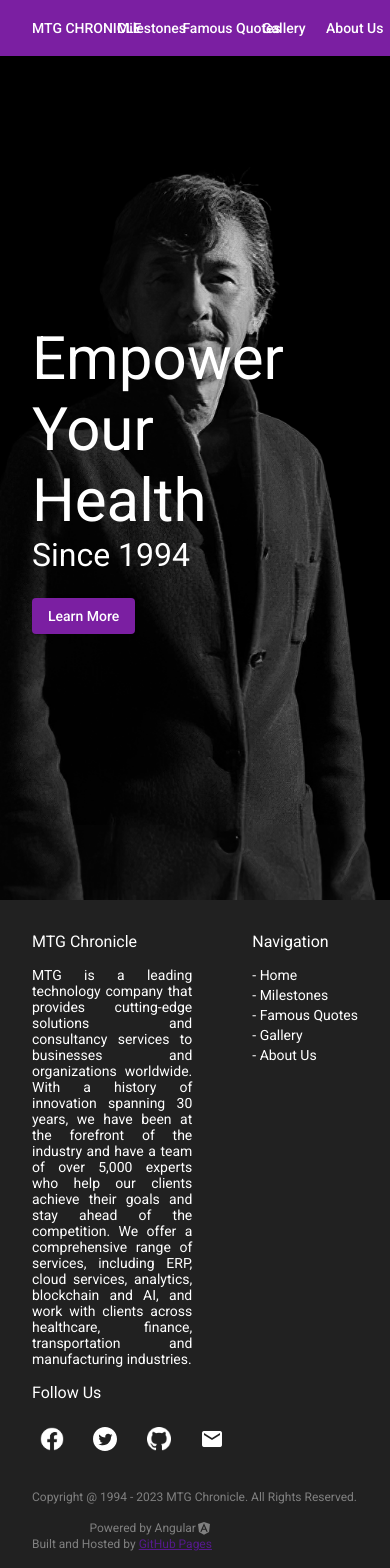
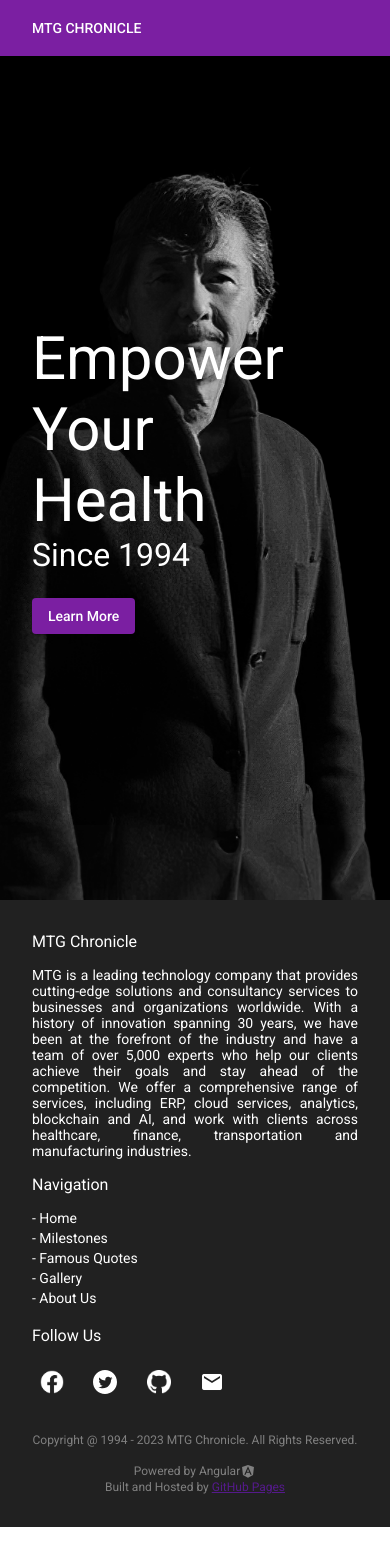
Before and after one commit to mtg-chronicle/mtg-chronicle, an Angular app: page / in a window 390 px wide. Shown: the top 1568 px of the page. After the commit the page ends 1527 px from the top, so only its background shows below. Built offline with nearby package versions, Linux system fonts and the light colour scheme.

Commit message:
utilize ResponsiveService in app.component

```diff
--- a/src/app/app.component.html
+++ b/src/app/app.component.html
@@ -1,19 +1,16 @@
-<mat-toolbar color="primary">
+<mat-toolbar color="primary" responsive>
   <mat-toolbar-row>
     <button mat-button routerLink="/">MTG CHRONICLE</button>
     <span class="toolbar__spacer"></span>
-    <button mat-button routerLink="/stories">Milestones</button>
-    <button mat-button routerLink="/quotes">Famous Quotes</button>
-    <button mat-button routerLink="/gallery">Gallery</button>
-    <button mat-button>About Us</button>
+    <span *ngIf="viewsize.match(viewsize.categories.default)" class="toolbar__links">
+      <button mat-button routerLink="/stories">Milestones</button>
+      <button mat-button routerLink="/quotes">Famous Quotes</button>
+      <button mat-button routerLink="/gallery">Gallery</button>
+      <button mat-button>About Us</button>
+    </span>
   </mat-toolbar-row>
 </mat-toolbar>
 <router-outlet></router-outlet>
-
-
-
-
-
 
 <footer class="footer">
   <div class="footer__element footer__brand">
--- a/src/app/app.component.scss
+++ b/src/app/app.component.scss
@@ -92,3 +92,16 @@
         font-size: 14px;
     }
 }
+
+:host.viewsize--small {
+
+    .footer {
+        flex-direction: column;
+
+        .footer__copyright,
+        .footer__buildtool {
+            align-self: center;
+            text-align: center;
+        }
+    }
+}
--- a/src/app/app.component.ts
+++ b/src/app/app.component.ts
@@ -1,24 +1,40 @@
-import { Component } from '@angular/core';
+import { BreakpointObserver, Breakpoints, BreakpointState } from '@angular/cdk/layout';
+import { Component, HostBinding, OnInit } from '@angular/core';
 import { MatIconRegistry } from '@angular/material/icon';
 import { DomSanitizer } from '@angular/platform-browser';
+import { ResponsiveService } from './services/responsive.service';
+import { Viewsize } from './shared/models/viewsize.model';
+
 
 @Component({
   selector: 'app-root',
   templateUrl: './app.component.html',
   styleUrls: ['./app.component.scss']
 })
-export class AppComponent {
+export class AppComponent implements OnInit {
 
-  title = 'mtg-chronicle';
+
+  viewsize!: Viewsize;
 
   constructor(
     private matIconRegistry: MatIconRegistry,
-    private domSanitizer: DomSanitizer
+    private domSanitizer: DomSanitizer,
+    private responsiveService: ResponsiveService
   ) {
     this.matIconRegistry.addSvgIcon('angular-solid',
       this.domSanitizer.bypassSecurityTrustResourceUrl("../assets/images/angular_solidBlack.svg")
     );
   }
 
+  ngOnInit(): void {
+    this.responsiveService.getViewsize().subscribe(viewsize => this.viewsize = viewsize);
+  }
+
+
+  @HostBinding('class')
+  get viewsizeCategory(): string {
+    return this.viewsize.category;
+  }
+
 
 }
```
